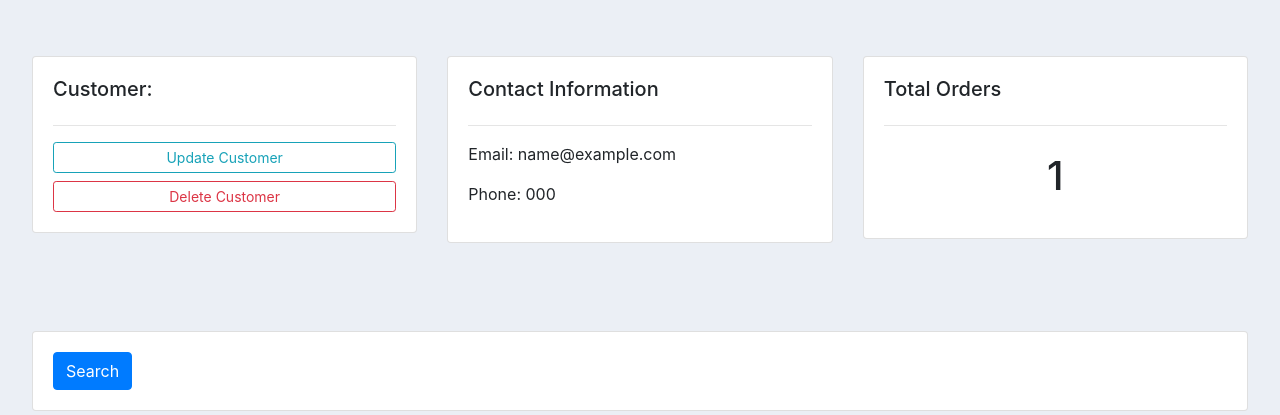
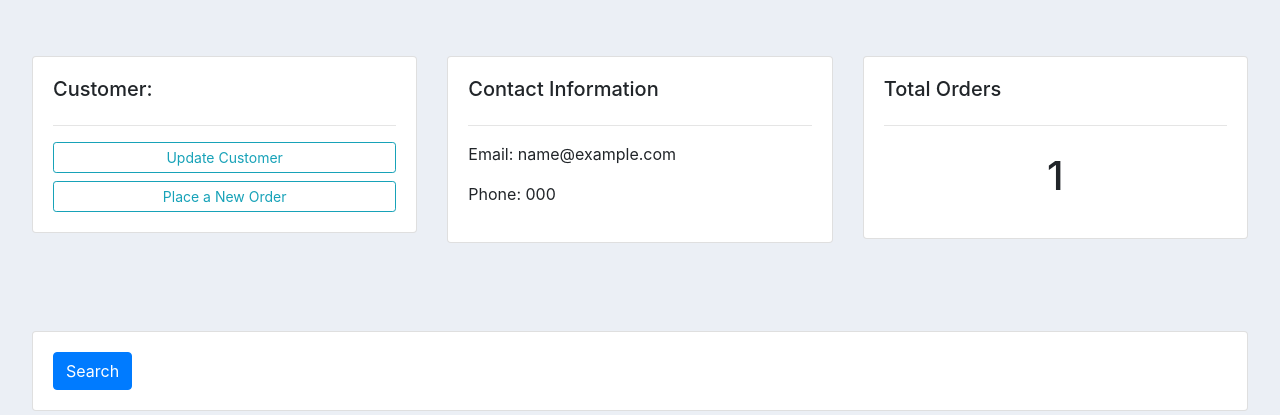
Before and after one commit to tejastn10/zohocron, a Django app: page /customer/1 in a window 1280 px wide. Shown: the part 56-471 px from the top of the page. Run offline with Django 3.2, Linux system fonts and the light colour scheme; tables that the repository leaves empty hold one stand-in row (values such as "Sample post"); some libraries are stand-ins or nearby versions.

Commit message:
📦 UPDATE: Customer, Order & Dashboard Template

```diff
--- a/crm/accounts/templates/accounts/customer.html
+++ b/crm/accounts/templates/accounts/customer.html
@@ -10,8 +10,10 @@
       <a class="btn btn-outline-info btn-sm btn-block" href=""
         >Update Customer</a
       >
-      <a class="btn btn-outline-danger btn-sm btn-block" href=""
-        >Delete Customer</a
+      <a
+        class="btn btn-outline-info btn-sm btn-block"
+        href="{% url 'new_order' customer.id %}"
+        >Place a New Order</a
       >
     </div>
   </div>
--- a/crm/accounts/templates/accounts/dashboard.html
+++ b/crm/accounts/templates/accounts/dashboard.html
@@ -37,9 +37,6 @@
     <h5>LAST 5 ORDERS</h5>
     <hr />
     <div class="card card-body">
-      <a class="btn btn-primary btn-sm btn-block" href="{% url 'new_order' %}"
-        >Create Order</a
-      >
       <table class="table table-sm">
         <tr>
           <th>Product</th>
--- a/crm/accounts/templates/accounts/order_form.html
+++ b/crm/accounts/templates/accounts/order_form.html
@@ -5,7 +5,10 @@
   <div class="col-md-6">
     <div class="card card-body">
       <form action="" method="post">
-        {% csrf_token %} {{form}}
+        {% csrf_token %} {{formset.management_form}} {% for form in formset %}
+        {{form}}
+        <hr />
+        {% endfor %}
         <input type="submit" name="Submit" />
       </form>
     </div>
```
